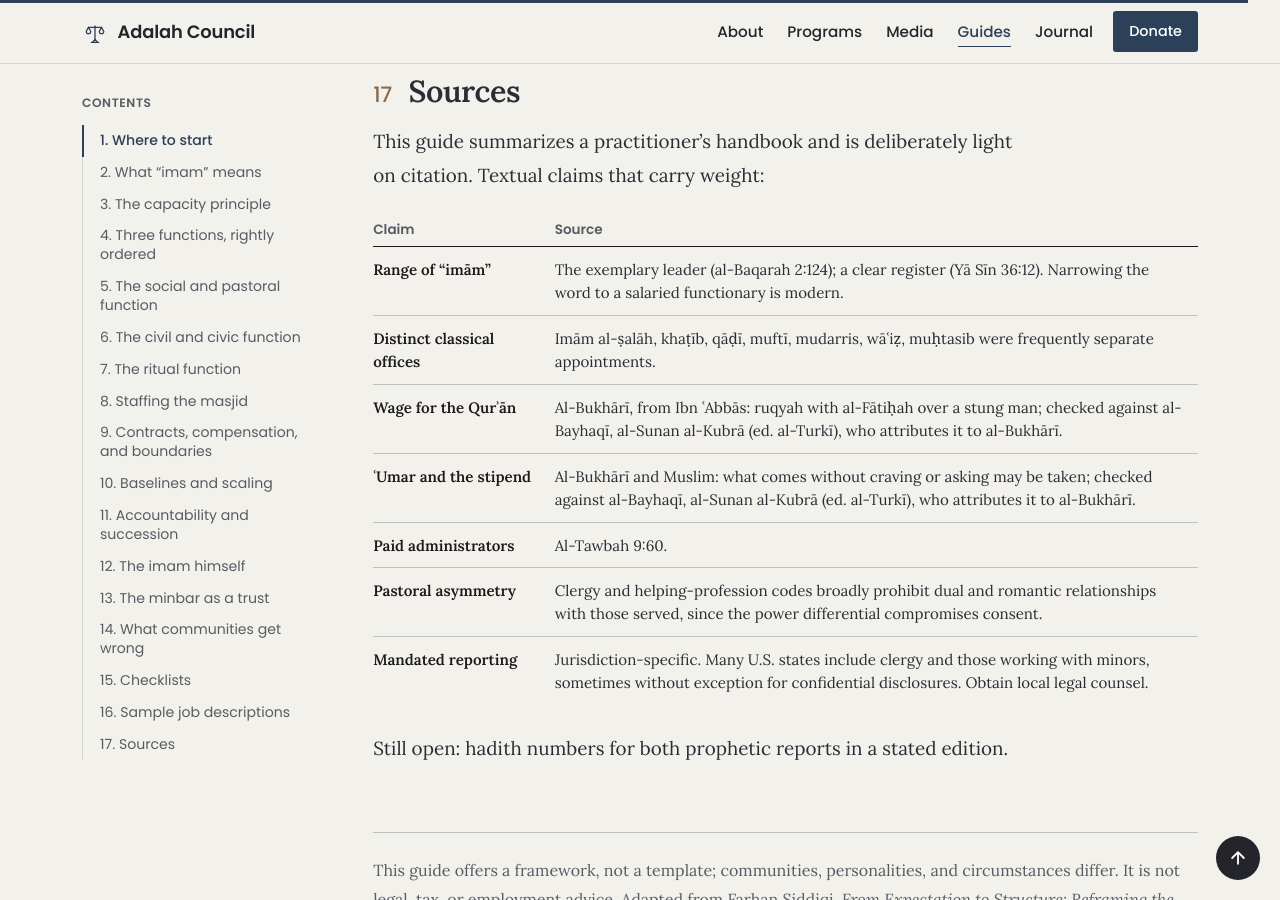
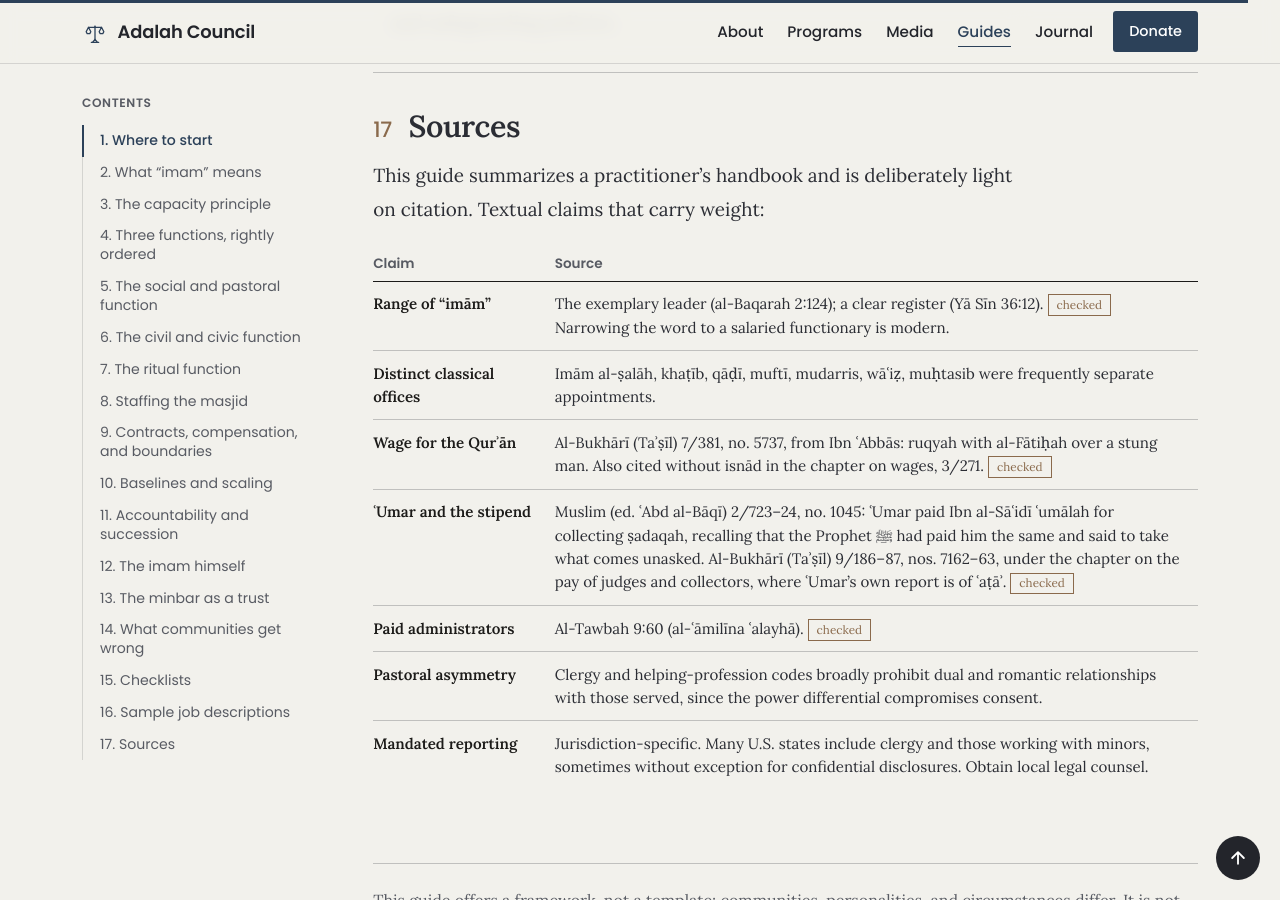
Before and after one commit to AdalahCouncil-source/adalahcouncil.org, a Jekyll site: the page built from _guides/from-expectation-to-structure.md, in a window 1280 px wide and 900 px high, scrolled down 23817 px. Built offline with Jekyll 4.4.1, drawn with Linux system fonts in a browser that asks for light colours; some of the changed text lies outside the part shown.

Commit message:
Update guide: From Expectation to Structure (checked sources)
Sources now cite exact editions and hadith numbers with 'checked' marks; the
ʿUmar stipend passage is reworded to match; the 'still open' note is removed.
Text carried over verbatim from the updated file (checked).

Co-Authored-By: Claude Opus 5.5 <noreply@anthropic.com>
Claude-Session: https://claude.ai/code/session_01YYYoRatyiGcH7sLz8UvVm6

```diff
--- a/_includes/guides/from-expectation-to-structure.html
+++ b/_includes/guides/from-expectation-to-structure.html
@@ -251,7 +251,7 @@
   <ul class="plain measure">
     <li>The Qurʾān gives those employed to administer the ṣadaqāt a share (al-Tawbah 9:60).</li>
     <li>The Prophet ﷺ approved the Companions’ payment for ruqyah with al-Fātiḥah, saying the Book of Allāh is the most deserving thing to take a wage for.</li>
-    <li>He told ʿUmar to accept what came to him without craving or asking.</li>
+    <li>He paid ʿUmar for collecting ṣadaqah and, when ʿUmar demurred, told him to take what came without asking.</li>
   </ul>
   <p class="measure">Even an imam who personally works for free can distort expectations, set unsustainable benchmarks, and undercut peers who depend on the same work. Spiritual language must never excuse structural neglect.</p>
 
@@ -493,16 +493,15 @@
   <div class="scroll"><table>
     <thead><tr><th>Claim</th><th>Source</th></tr></thead>
     <tbody>
-      <tr><th>Range of “imām”</th><td>The exemplary leader (al-Baqarah 2:124); a clear register (Yā Sīn 36:12). Narrowing the word to a salaried functionary is modern.</td></tr>
+      <tr><th>Range of “imām”</th><td>The exemplary leader (al-Baqarah 2:124); a clear register (Yā Sīn 36:12). <span class="status ok">checked</span> Narrowing the word to a salaried functionary is modern.</td></tr>
       <tr><th>Distinct classical offices</th><td>Imām al-ṣalāh, khaṭīb, qāḍī, muftī, mudarris, wāʿiẓ, muḥtasib were frequently separate appointments.</td></tr>
-      <tr><th>Wage for the Qurʾān</th><td>Al-Bukhārī, from Ibn ʿAbbās: ruqyah with al-Fātiḥah over a stung man; checked against al-Bayhaqī, al-Sunan al-Kubrā (ed. al-Turkī), who attributes it to al-Bukhārī.</td></tr>
-      <tr><th>ʿUmar and the stipend</th><td>Al-Bukhārī and Muslim: what comes without craving or asking may be taken; checked against al-Bayhaqī, al-Sunan al-Kubrā (ed. al-Turkī), who attributes it to al-Bukhārī.</td></tr>
-      <tr><th>Paid administrators</th><td>Al-Tawbah 9:60.</td></tr>
+      <tr><th>Wage for the Qurʾān</th><td>Al-Bukhārī (Taʾṣīl) 7/381, no. 5737, from Ibn ʿAbbās: ruqyah with al-Fātiḥah over a stung man. Also cited without isnād in the chapter on wages, 3/271. <span class="status ok">checked</span></td></tr>
+      <tr><th>ʿUmar and the stipend</th><td>Muslim (ed. ʿAbd al-Bāqī) 2/723–24, no. 1045: ʿUmar paid Ibn al-Sāʿidī ʿumālah for collecting ṣadaqah, recalling that the Prophet ﷺ had paid him the same and said to take what comes unasked. Al-Bukhārī (Taʾṣīl) 9/186–87, nos. 7162–63, under the chapter on the pay of judges and collectors, where ʿUmar’s own report is of ʿaṭāʾ. <span class="status ok">checked</span></td></tr>
+      <tr><th>Paid administrators</th><td>Al-Tawbah 9:60 (al-ʿāmilīna ʿalayhā). <span class="status ok">checked</span></td></tr>
       <tr><th>Pastoral asymmetry</th><td>Clergy and helping-profession codes broadly prohibit dual and romantic relationships with those served, since the power differential compromises consent.</td></tr>
       <tr><th>Mandated reporting</th><td>Jurisdiction-specific. Many U.S. states include clergy and those working with minors, sometimes without exception for confidential disclosures. Obtain local legal counsel.</td></tr>
     </tbody>
   </table></div>
-  <p class="measure">Still open: hadith numbers for both prophetic reports in a stated edition.</p>
 </section>
 <p class="disclaimer">This guide offers a framework, not a template; communities, personalities, and circumstances differ. It is not legal, tax, or employment advice. Adapted from Farhan Siddiqi, <em>From Expectation to Structure: Reframing the Modern Imamate</em>.</p>
 </div>
```
